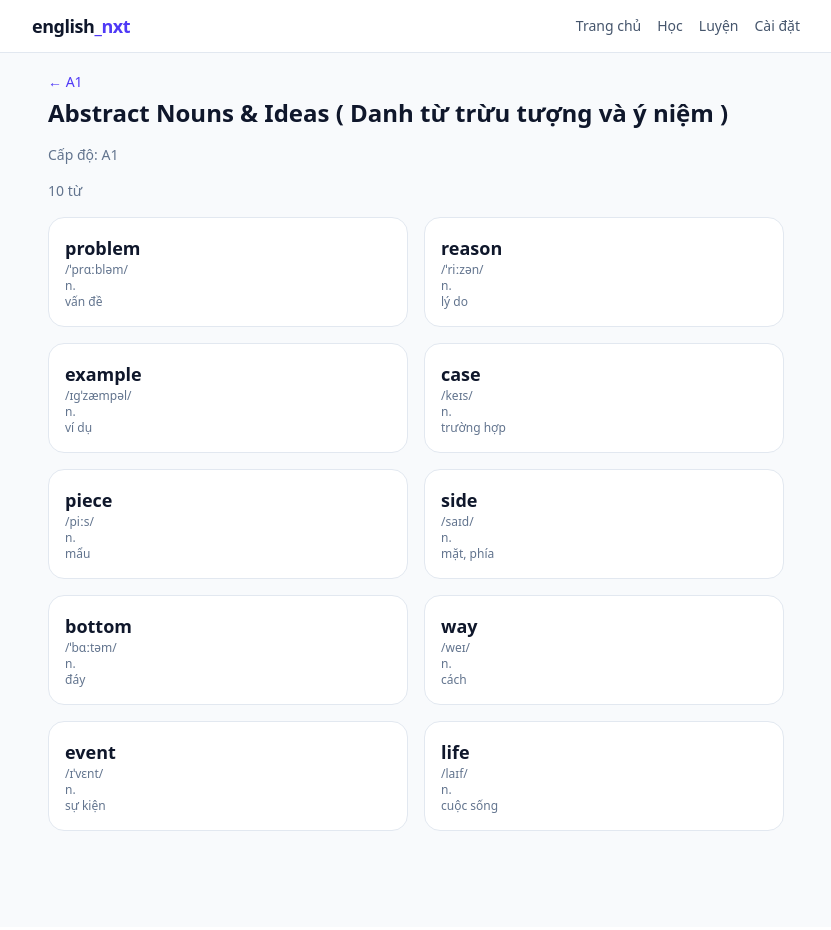
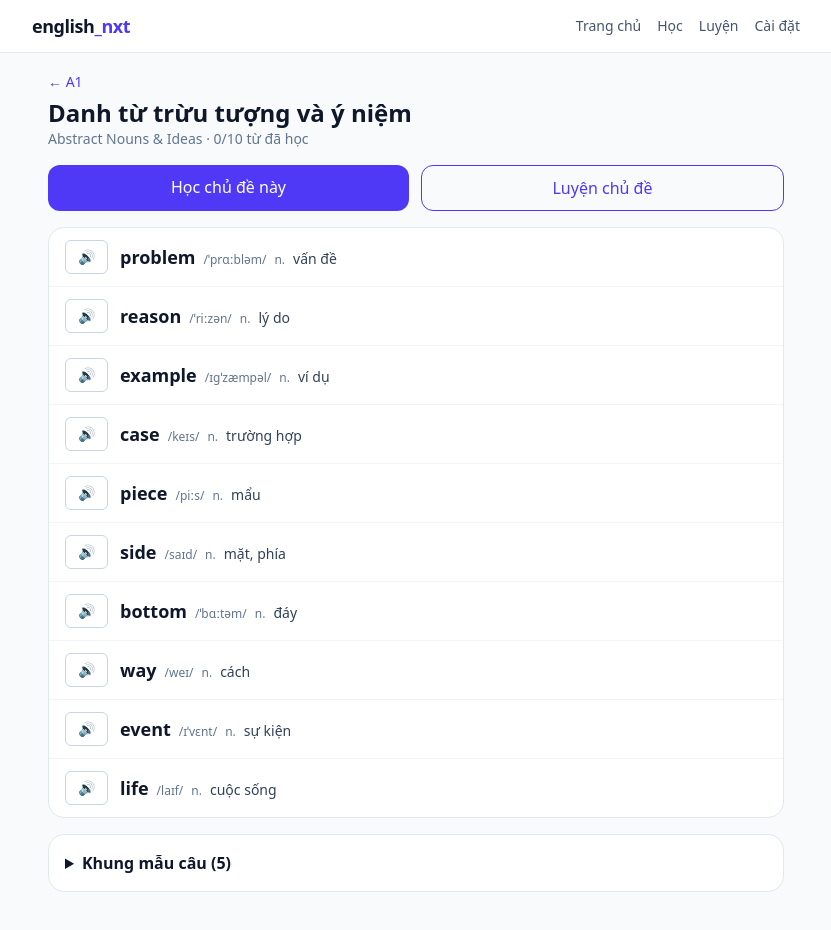
Before and after one commit to nguyenxuantruong21/english-nxt, a React (Vite) app: page /topics/a1-abstract-nouns-ideas in a window 1280 px wide. Shown: the top 930 px of the page, without its empty margins (224-1055 px from the left). Built offline with nearby package versions, Linux system fonts and the light colour scheme.

Commit message:
feat: topic/word detail spec affordances

```diff
--- a/src/components/AudioButton.tsx
+++ b/src/components/AudioButton.tsx
@@ -18,11 +18,12 @@ export default function AudioButton({ word, onPlay }: AudioButtonProps) {
     setTimeout(() => setIsPlaying(false), 1000);
   };
 
+  if (!supported) return null;
+
   return (
     <button
       onClick={handlePlay}
-      disabled={!supported}
-      className={`inline-flex items-center gap-1 rounded-md border border-slate-300 px-3 py-1.5 text-sm font-medium ${isPlaying ? 'bg-slate-100' : 'bg-transparent'} text-slate-600 hover:text-slate-900 ${!supported ? 'opacity-50 cursor-not-allowed' : 'cursor-pointer'}`}
+      className={`inline-flex items-center gap-1 rounded-md border border-slate-300 px-3 py-1.5 text-sm font-medium ${isPlaying ? 'bg-slate-100' : 'bg-transparent'} text-slate-600 hover:text-slate-900 cursor-pointer`}
       aria-label={word ? `Nghe phát âm: ${word.word}` : 'Phát âm'}
     >
       {word?.word ? (
--- a/src/components/WordRow.tsx
+++ b/src/components/WordRow.tsx
@@ -1,24 +1,36 @@
-import { Word } from '../types';
+import { Link } from 'react-router-dom';
+import { speak } from '../lib/speech';
 import { useProgress } from '../store/progress';
+import type { Word } from '../types';
+import AudioButton from './AudioButton';
 
 export interface WordRowProps {
   word: Word;
 }
 
 export default function WordRow({ word }: WordRowProps) {
-  const store = useProgress();
-  const completed = Object.keys(store.data.completed).map(Number);
+  const learned = useProgress((s) => s.data.completed[word.id] !== undefined);
 
   return (
-    <div className="flex items-center gap-3 px-4 py-3 border-b border-slate-100 last:border-0">
-      <span className="text-2xl font-bold">{word.word}</span>
-      <div className="text-xs text-slate-500">
-        <span title={word.ipa}>{word.ipa}</span>
-        <span title={word.pos}>{word.pos}</span>
-      </div>
-      <span className="text-sm font-medium text-slate-700">{word.meaningVi}</span>
-      {completed.includes(word.id) && (
-        <span className="text-xs text-green-500 ml-2">đã học</span>
+    <div className="flex items-center gap-3 border-b border-slate-100 px-4 py-3 last:border-0">
+      <AudioButton onPlay={() => speak(word.word)} />
+      <Link
+        to={`/words/${word.id}`}
+        className="flex min-w-0 flex-1 flex-wrap items-baseline gap-x-2 gap-y-0.5 hover:text-indigo-700"
+      >
+        <span className="text-lg font-bold">{word.word}</span>
+        <span className="text-xs text-slate-500" title={word.ipa}>
+          {word.ipa}
+        </span>
+        <span className="text-xs text-slate-500" title={word.pos}>
+          {word.pos}
+        </span>
+        <span className="text-sm text-slate-700">{word.meaningVi}</span>
+      </Link>
+      {learned && (
+        <span className="text-xs text-emerald-600" title="Đã học">
+          ✓
+        </span>
       )}
     </div>
   );
--- a/src/pages/LevelDetail.tsx
+++ b/src/pages/LevelDetail.tsx
@@ -1,10 +1,13 @@
 import { Link, useParams } from 'react-router-dom';
 import { getIndex } from '../lib/vocab';
+import { useProgress } from '../store/progress';
+import ProgressBar from '../components/ProgressBar';
 
 export default function LevelDetail() {
   const { level } = useParams();
   const idx = getIndex();
   const lv = idx.levels.find((l) => l.id === level);
+  const completed = useProgress((s) => s.data.completed);
 
   if (!lv) {
     return (
@@ -39,7 +42,9 @@ export default function LevelDetail() {
         <p className="text-slate-500">Chưa có chủ đề cho cấp độ này</p>
       ) : (
         <div className="grid grid-cols-2 gap-4">
-          {topics.map((t) => (
+          {topics.map((t) => {
+            const learned = t.wordIds.filter((id) => completed[id] !== undefined).length;
+            return (
               <Link
                 key={t.id}
                 to={`/topics/${t.id}`}
@@ -47,9 +52,13 @@ export default function LevelDetail() {
               >
                 <h2 className="text-lg font-bold text-indigo-600">{t.nameEn}</h2>
                 <p className="text-sm text-slate-500">{t.nameVi}</p>
-              <p className="text-xs mt-1">{t.wordCount} từ</p>
+                <p className="mt-2 text-xs">{`${learned}/${t.wordCount} từ`}</p>
+                <div className="mt-1">
+                  <ProgressBar value={learned} max={t.wordCount} />
+                </div>
               </Link>
-          ))}
+            );
+          })}
         </div>
       )}
     </div>
--- a/src/pages/TopicDetail.tsx
+++ b/src/pages/TopicDetail.tsx
@@ -1,11 +1,14 @@
 import { Link, useParams } from 'react-router-dom';
-import { getIndex, getWordsByTopic } from '../lib/vocab';
+import { getFrames, getIndex, getWordsByTopic } from '../lib/vocab';
+import { useProgress } from '../store/progress';
+import WordRow from '../components/WordRow';
 
 export default function TopicDetail() {
   const { topicId } = useParams();
 
   const idx = getIndex();
   const topic = idx.topics.find((t) => t.id === topicId);
+  const completed = useProgress((s) => s.data.completed);
 
   if (!topic) {
     return (
@@ -22,6 +25,8 @@ export default function TopicDetail() {
   }
 
   const words = getWordsByTopic(topic.id);
+  const frames = getFrames(topic.id);
+  const learned = topic.wordIds.filter((id) => completed[id] !== undefined).length;
 
   return (
     <div className="space-y-4">
@@ -33,28 +38,52 @@ export default function TopicDetail() {
           ← {topic.level}
         </Link>
         <h1 className="mt-1 text-2xl font-bold">
-          {topic.nameEn} {topic.nameVi ? `( ${topic.nameVi} )` : ''}
+          {topic.nameVi || topic.nameEn}
         </h1>
+        <p className="text-sm text-slate-500">
+          {topic.nameEn} · {`${learned}/${topic.wordCount} từ đã học`}
+        </p>
       </div>
-      <p className="text-sm text-slate-500">Cấp độ: {topic.level}</p>
-      <p className="text-sm text-slate-500">{topic.wordCount} từ</p>
+
+      <div className="flex gap-3">
+        <Link
+          to={`/learn/${topic.id}`}
+          className="flex-1 rounded-xl bg-indigo-600 py-2.5 text-center font-medium text-white hover:bg-indigo-700"
+        >
+          Học chủ đề này
+        </Link>
+        <Link
+          to={`/practice?topic=${topic.id}`}
+          className="flex-1 rounded-xl border border-indigo-600 py-2.5 text-center font-medium text-indigo-600 hover:bg-indigo-50"
+        >
+          Luyện chủ đề
+        </Link>
+      </div>
+
       {words.length === 0 ? (
         <p className="text-slate-500">Chưa có từ</p>
       ) : (
-        <div className="grid grid-cols-2 gap-4">
+        <section className="rounded-2xl border border-slate-200 bg-white">
           {words.map((w) => (
-            <Link
-              key={w.id}
-              to={`/words/${w.id}`}
-              className="rounded-2xl border border-slate-200 bg-white p-4 hover:border-indigo-300 transition-colors"
-            >
-              <h2 className="text-lg font-bold">{w.word}</h2>
-              <p className="text-xs text-slate-500">{w.ipa}</p>
-              <p className="text-xs text-slate-500">{w.pos}</p>
-              <p className="text-xs text-slate-500">{w.meaningVi}</p>
-            </Link>
+            <WordRow key={w.id} word={w} />
           ))}
-        </div>
+        </section>
+      )}
+
+      {frames.length > 0 && (
+        <details className="rounded-2xl border border-slate-200 bg-white p-4">
+          <summary className="cursor-pointer font-semibold">
+            Khung mẫu câu ({frames.length})
+          </summary>
+          <ul className="mt-3 space-y-3">
+            {frames.map((f, i) => (
+              <li key={i}>
+                <p className="font-medium">{f.template}</p>
+                <p className="text-sm text-slate-500">→ {f.example}</p>
+              </li>
+            ))}
+          </ul>
+        </details>
       )}
     </div>
   );
--- a/src/pages/WordDetail.tsx
+++ b/src/pages/WordDetail.tsx
@@ -1,14 +1,16 @@
 import { Link, useParams } from 'react-router-dom';
-import { getWord } from '../lib/vocab';
+import { getExamples, getFrames, getWord, getIndex } from '../lib/vocab';
 import { speak } from '../lib/speech';
 import { useProgress } from '../store/progress';
+import { isDue, todayStr } from '../lib/review';
 import AudioButton from '../components/AudioButton';
 
 export default function WordDetail() {
   const store = useProgress();
   const { id } = useParams();
 
-  const word = getWord(Number(id));
+  const numId = Number(id);
+  const word = getWord(numId);
   if (!word) {
     return (
       <div className="p-8 text-center">
@@ -20,42 +22,94 @@ export default function WordDetail() {
     );
   }
 
-  const completed = Object.keys(store.data.completed).map(Number);
+  const idx = getIndex();
+  const topic = idx.topics.find((t) => t.id === word.topicId);
+  const examples = getExamples(numId);
+  const frames = getFrames(word.topicId);
+  const isLearned = store.data.completed[numId] !== undefined;
+  const review = store.data.review[numId];
+  const due = review ? isDue(review, todayStr()) : false;
 
   return (
     <div className="space-y-4">
-      <div className="flex items-center gap-3">
-        <h1 className="text-2xl font-bold">
-          {word.word} {word.pos}
-        </h1>
+      {topic && (
+        <Link
+          to={`/topics/${topic.id}`}
+          className="text-sm text-indigo-600 hover:text-indigo-800"
+        >
+          ← {topic.nameVi}
+        </Link>
+      )}
+
+      <div className="rounded-2xl border border-slate-200 bg-white p-6 text-center">
+        <div className="flex items-center justify-center gap-3">
+          <h1 className="text-3xl font-bold">{word.word}</h1>
           <AudioButton onPlay={() => speak(word.word)} />
         </div>
-      <div className="grid grid-cols-2 gap-4">
-        <div>
-          <p className="text-sm text-slate-500">ID</p>
-          <p className="text-lg font-bold">{word.id}</p>
+        <p className="mt-1 text-slate-500 ipa">{word.ipa}</p>
+        <p className="mt-3 text-xl">{word.meaningVi}</p>
+        <p className="mt-2 text-sm text-slate-400">
+          {word.pos} · {word.level}
+        </p>
+
+        {isLearned && review && (
+          <div className="mt-4 flex flex-wrap items-center justify-center gap-2 text-sm">
+            <span
+              className={`rounded-full px-3 py-1 ${
+                due ? 'bg-amber-100 text-amber-700' : 'bg-slate-100 text-slate-500'
+              }`}
+            >
+              {due ? 'Đến hạn ôn' : `Ôn sau ${review.due}`}
+            </span>
           </div>
-        <div>
-          <p className="text-sm text-slate-500">Level</p>
-          <p className="text-lg font-bold">{word.level}</p>
-        </div>
-      </div>
-      <p className="text-xl font-bold">{word.word}</p>
-      <p className="text-slate-500">{word.ipa}</p>
-      <p className="text-slate-500">{word.meaningVi}</p>
-      {completed.includes(word.id) && (
-        <p className="text-green-500 mt-2">đã học</p>
         )}
-      {word.topicId && (
-        <div className="mt-4">
-          <p className="text-sm text-slate-500">Chủ đề</p>
+
+        {isLearned ? (
+          <p className="mt-4 text-sm font-medium text-emerald-600">Đã học ✓</p>
+        ) : (
+          <button
+            type="button"
+            onClick={() => store.learnWord(numId)}
+            className="mt-4 rounded-xl bg-indigo-600 px-6 py-2 font-medium text-white hover:bg-indigo-700"
+          >
+            Đánh dấu đã học
+          </button>
+        )}
+
         <Link
-            to={`/topics/${word.topicId}`}
-            className="text-indigo-600 underline hover:text-indigo-800"
+          to={`/practice/mcq?word=${numId}`}
+          className="mt-3 inline-block text-sm font-medium text-indigo-600 hover:text-indigo-800"
         >
-            {word.topicId}
+          Luyện tập từ này →
         </Link>
       </div>
+
+      {examples.length > 0 && (
+        <section className="rounded-2xl border border-slate-200 bg-white p-4">
+          <h2 className="font-semibold">Ví dụ</h2>
+          <ul className="mt-2 space-y-2">
+            {examples.map((e, i) => (
+              <li key={i} className="flex items-start justify-between gap-3 text-sm">
+                <span>{e.en}</span>
+                <AudioButton onPlay={() => speak(e.en)} />
+              </li>
+            ))}
+          </ul>
+        </section>
+      )}
+
+      {frames.length > 0 && (
+        <section className="rounded-2xl border border-slate-200 bg-white p-4">
+          <h2 className="font-semibold">Khung mẫu câu</h2>
+          <ul className="mt-2 space-y-2 text-sm">
+            {frames.slice(0, 5).map((f, i) => (
+              <li key={i}>
+                <span className="font-medium">{f.template}</span>
+                <span className="text-slate-500"> → {f.example}</span>
+              </li>
+            ))}
+          </ul>
+        </section>
       )}
     </div>
   );
```
Also changed, not shown: 1 other file (tests, documents, lock files or other folders). Lines whose indentation alone changed are shown as unchanged.
